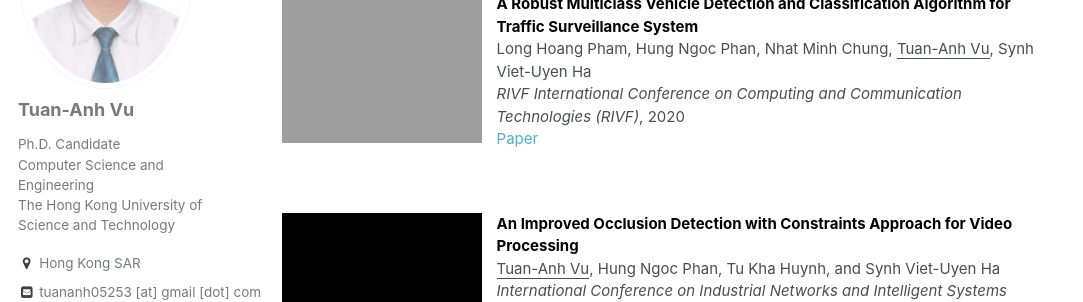
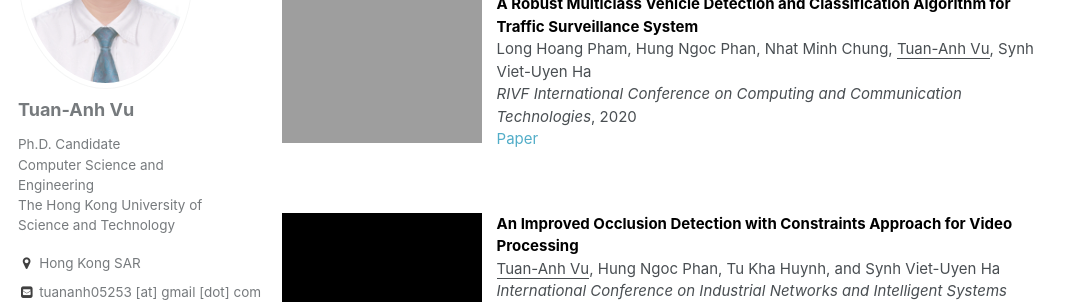
Before and after one commit to tuananh1007/tuananh1007.github.io, a Jekyll site: the page built from _pages/about.html, in a window 1280 px wide and 900 px high, scrolled down 732 px. Shown: the part 176-478 px from the top of the window, without its empty margins (0-1083 px from the left). Built offline with Jekyll 4.4.1, drawn with Linux system fonts in a browser that asks for light colours; some web fonts are replaced.

Commit message:
fix layout

```diff
--- a/_pages/about.html
+++ b/_pages/about.html
@@ -108,7 +108,7 @@ author_profile: true
           A Robust Multiclass Vehicle Detection and Classification Algorithm for Traffic Surveillance System</a></strong>
         <br>
         Long Hoang Pham, Hung Ngoc Phan, Nhat Minh Chung, <u>Tuan-Anh Vu</u>, Synh Viet-Uyen Ha<br>
-        <em>RIVF International Conference on Computing and Communication Technologies (RIVF)</em>, 2020 <br>
+        <em>RIVF International Conference on Computing and Communication Technologies</em>, 2020 <br>
         <span class="links">
         <a href="https://ieeexplore.ieee.org/document/9140798">Paper</a>
         </span> <br> </p>
```
Also changed, not shown: assets/images/eccv2022_rfnet4d.png.
